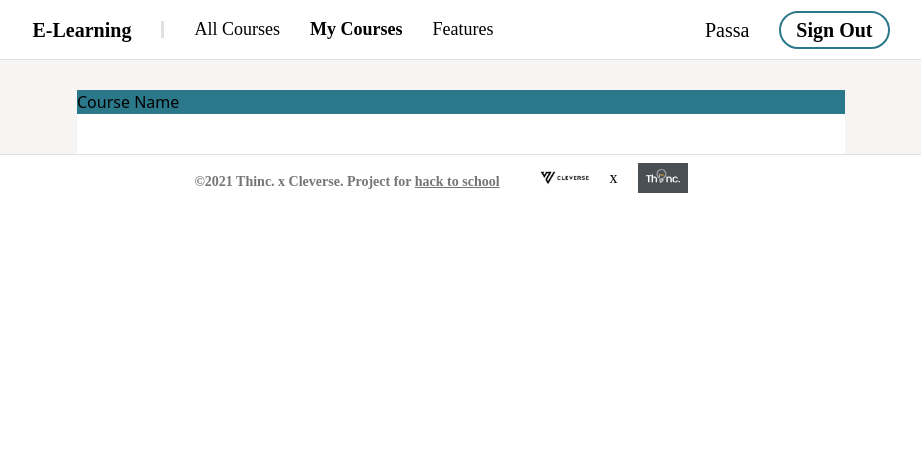
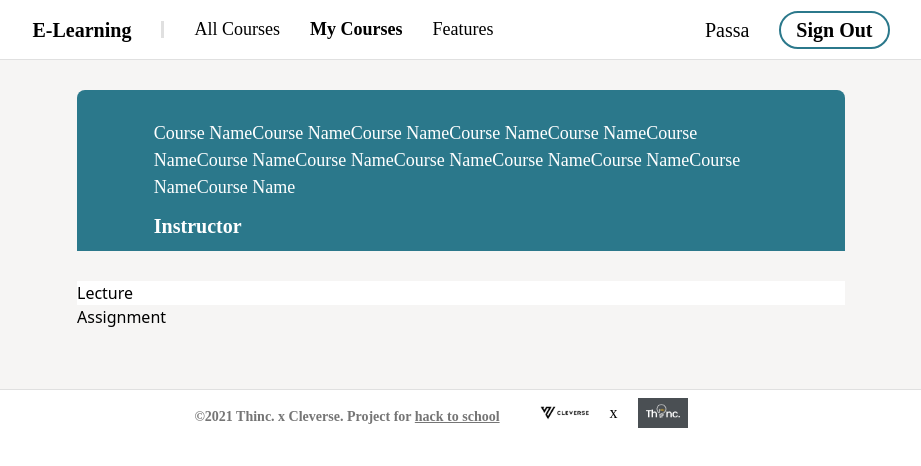
Before and after one commit to NasmeenI/E-COURSE-PLATFORM, a React (Create React App) app in the folder frontend/: page /mycourses/1 in a window 1280 px wide. Shown: the top 466 px of the page, without its empty margins (179-1100 px from the left). Built offline with nearby package versions, Linux system fonts and the light colour scheme.

Commit message:
add: Lecture and Assignment

```diff
--- /dev/null
+++ b/frontend/src/views/courseMainMenu/Assignment.js
@@ -0,0 +1,5 @@
+export default function Assignment() {
+    return <div>
+        <span>Assignment</span>
+    </div>
+}
--- a/frontend/src/views/courseMainMenu/CourseMainMenu.js
+++ b/frontend/src/views/courseMainMenu/CourseMainMenu.js
@@ -1,13 +1,20 @@
 import Footer from "../../components/footer/Footer";
 import Header from "../../components/header/Header";
+import Assignment from "./Assignment";
+import Post from "./Lecture";
 
 export default function CourseMainMenu() {
     return <div>
         <Header />
-        <div className="px-[20%] pt-[30px] mt-[60px] w-full items-center bg-[#F6F5F4]">
-            <div className="flex flex-col bg-white pb-10">
-                <div className=" bg-[#2B788B]">
-                    <span>Course Name</span>
+        <div className="px-[20%] py-[30px] mt-[60px] w-full items-center bg-[#F6F5F4]">
+            <div className="flex flex-col">
+                <div className=" bg-[#2B788B] pt-[30px] pb-[10px] rounded-t-lg w-full flex flex-col px-[10%]">
+                    <span className="font-primary items-center w-full break-words text-white text-[18px]">Course NameCourse NameCourse NameCourse NameCourse NameCourse NameCourse NameCourse NameCourse NameCourse NameCourse NameCourse NameCourse Name</span>
+                    <span className="font-secondary font-extrabold text-[20px] text-white mt-[10px]">Instructor</span>
+                </div>
+                <div className="flex flex-col mb-[30px] w-full">
+                    <Post />
+                    <Assignment />
                 </div>
             </div>
         </div>
--- /dev/null
+++ b/frontend/src/views/courseMainMenu/Lecture.js
@@ -0,0 +1,5 @@
+export default function Lecture() {
+    return <div className="bg-white mt-[30px]">
+        <span>Lecture</span>
+    </div>
+}
```
